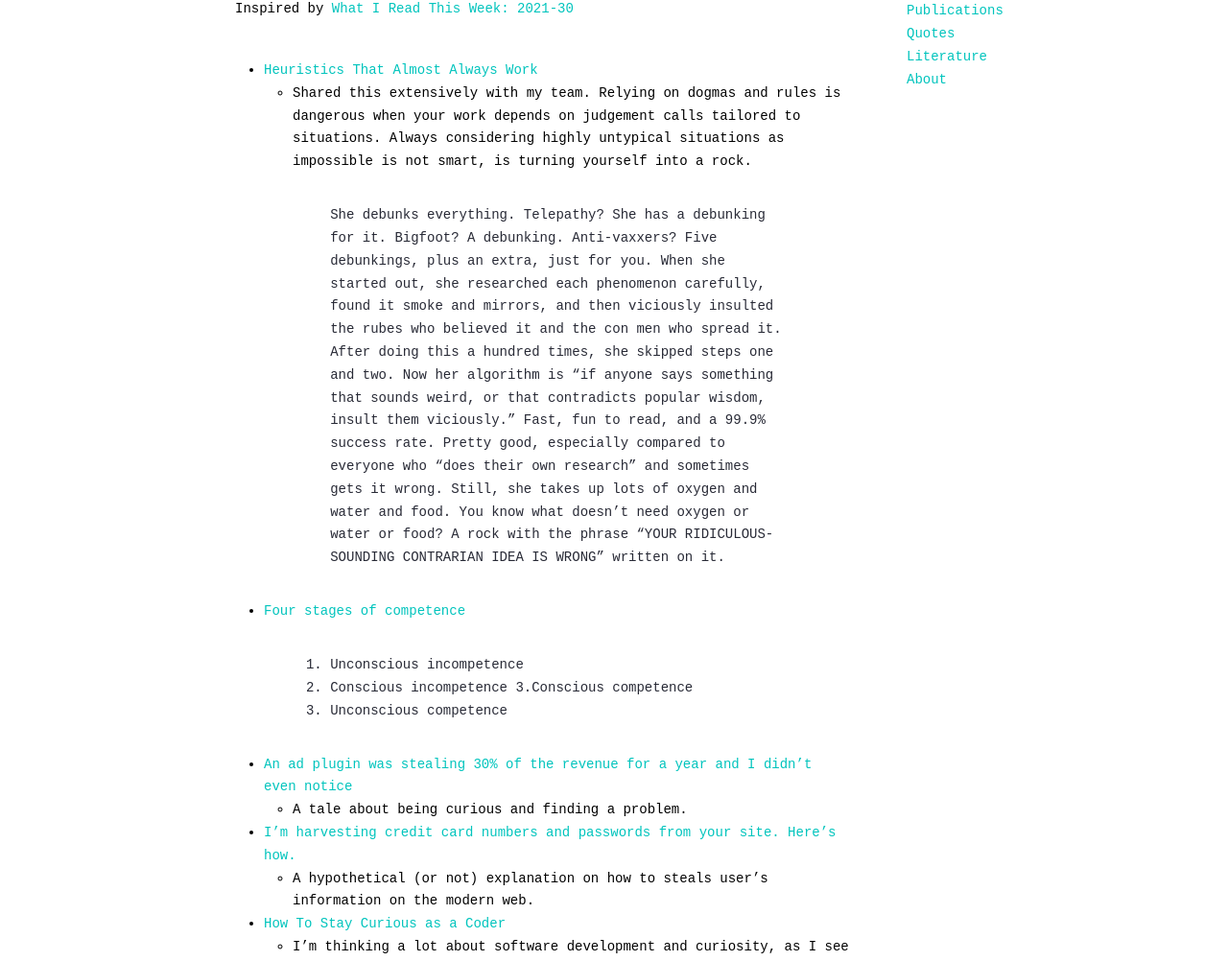
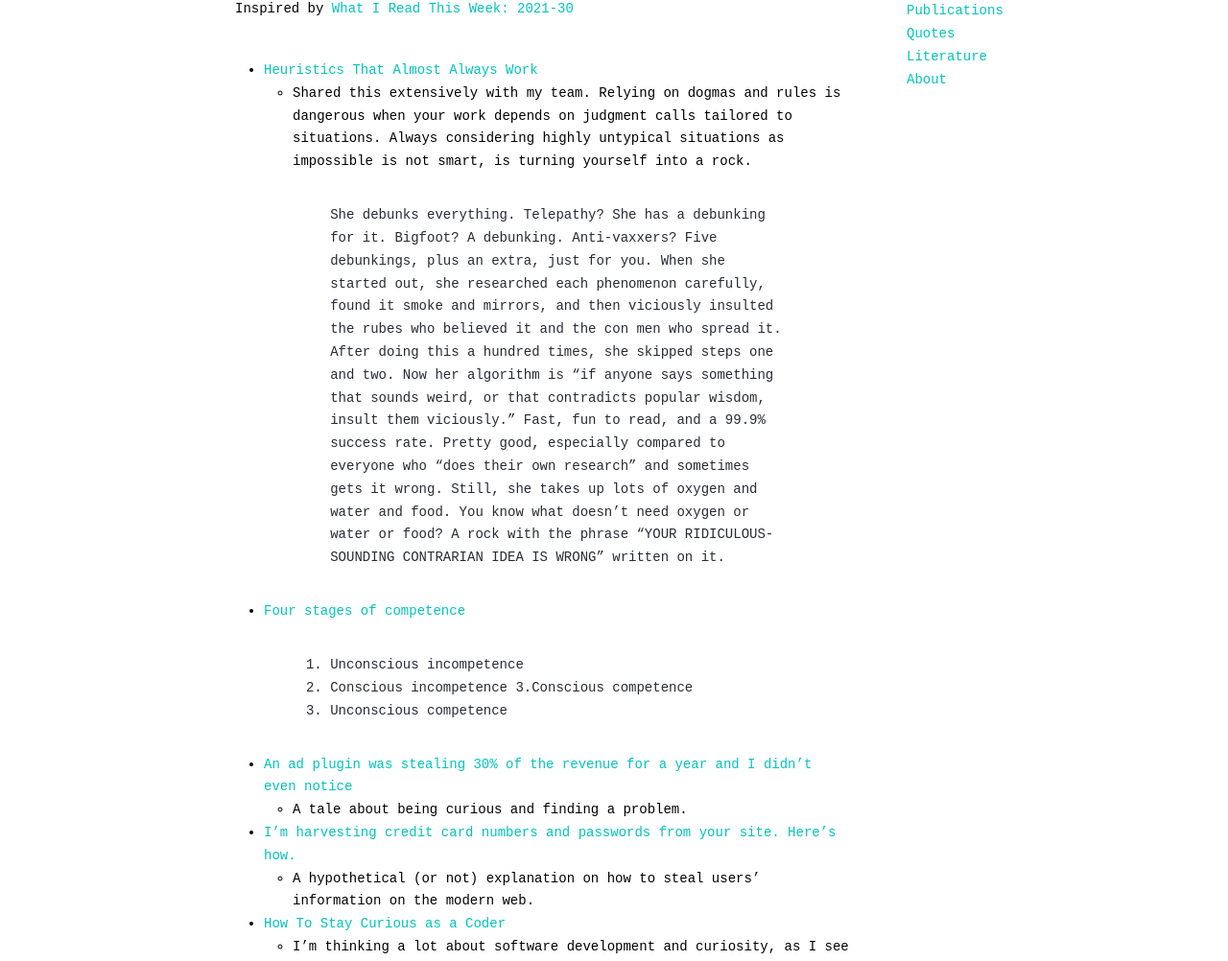
Before and after one commit to rsarai/-rsarai.github.io, a Jekyll site: the page built from _posts/2022-02-20-what-i-read-this-week.md, in a window 1280 px wide. Shown: the part 150-1152 px from the top of the page at 96% size. Built offline with Jekyll 4.4.1, drawn with Linux system fonts in a browser that asks for light colours.

Commit message:
Fix typos

```diff
--- a/_posts/2022-02-20-what-i-read-this-week.md
+++ b/_posts/2022-02-20-what-i-read-this-week.md
@@ -9,7 +9,7 @@ last_modified_at:
 Inspired by [What I Read This Week: 2021-30](https://www.boramalper.org/blog/what-i-read-this-week-2021-30)
 
 - [Heuristics That Almost Always Work](https://astralcodexten.substack.com/p/heuristics-that-almost-always-work)
-    - Shared this extensively with my team. Relying on dogmas and rules is dangerous when your work depends on judgement calls tailored to situations. Always considering highly untypical situations as impossible is not smart, is turning yourself into a rock.
+    - Shared this extensively with my team. Relying on dogmas and rules is dangerous when your work depends on judgment calls tailored to situations. Always considering highly untypical situations as impossible is not smart, is turning yourself into a rock.
     > She debunks everything. Telepathy? She has a debunking for it. Bigfoot? A debunking. Anti-vaxxers? Five debunkings, plus an extra, just for you.
     > When she started out, she researched each phenomenon carefully, found it smoke and mirrors, and then viciously insulted the rubes who believed it and the con men who spread it. After doing this a hundred times, she skipped steps one and two. Now her algorithm is “if anyone says something that sounds weird, or that contradicts popular wisdom, insult them viciously.”
     > Fast, fun to read, and a 99.9% success rate. Pretty good, especially compared to everyone who “does their own research” and sometimes gets it wrong. Still, she takes up lots of oxygen and water and food. You know what doesn’t need oxygen or water or food? A rock with the phrase “YOUR RIDICULOUS-SOUNDING CONTRARIAN IDEA IS WRONG” written on it.
@@ -24,7 +24,7 @@ Inspired by [What I Read This Week: 2021-30](https://www.boramalper.org/blog/wha
     - A tale about being curious and finding a problem.
 
 - [I’m harvesting credit card numbers and passwords from your site. Here’s how.](https://medium.com/hackernoon/im-harvesting-credit-card-numbers-and-passwords-from-your-site-here-s-how-9a8cb347c5b5)
-    - A hypothetical (or not) explanation on how to steals user's information on the modern web.
+    - A hypothetical (or not) explanation on how to steal users' information on the modern web.
 
 - [How To Stay Curious as a Coder](https://davidamos.dev/how-to-stay-curious-as-a-coder/)
     - I'm thinking a lot about software development and curiosity, as I see it, one can not excel in a software engineering job without being fostering curiosity.
```
